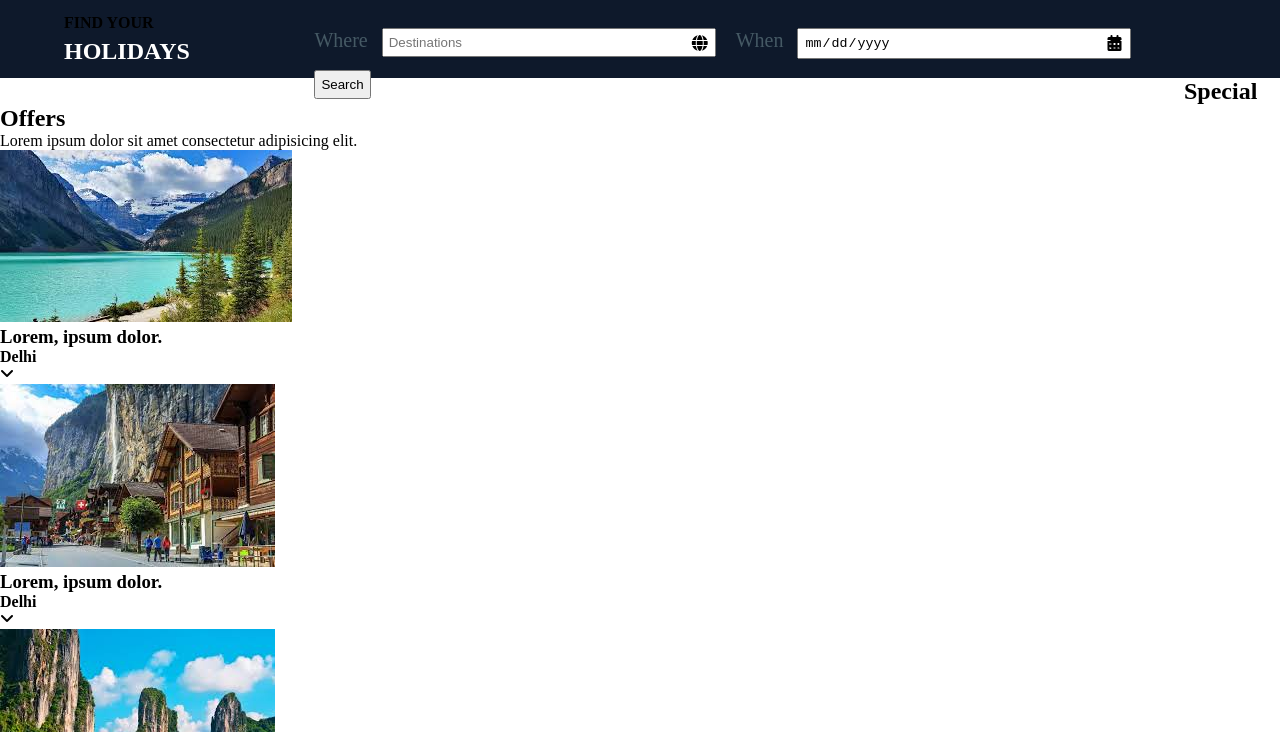
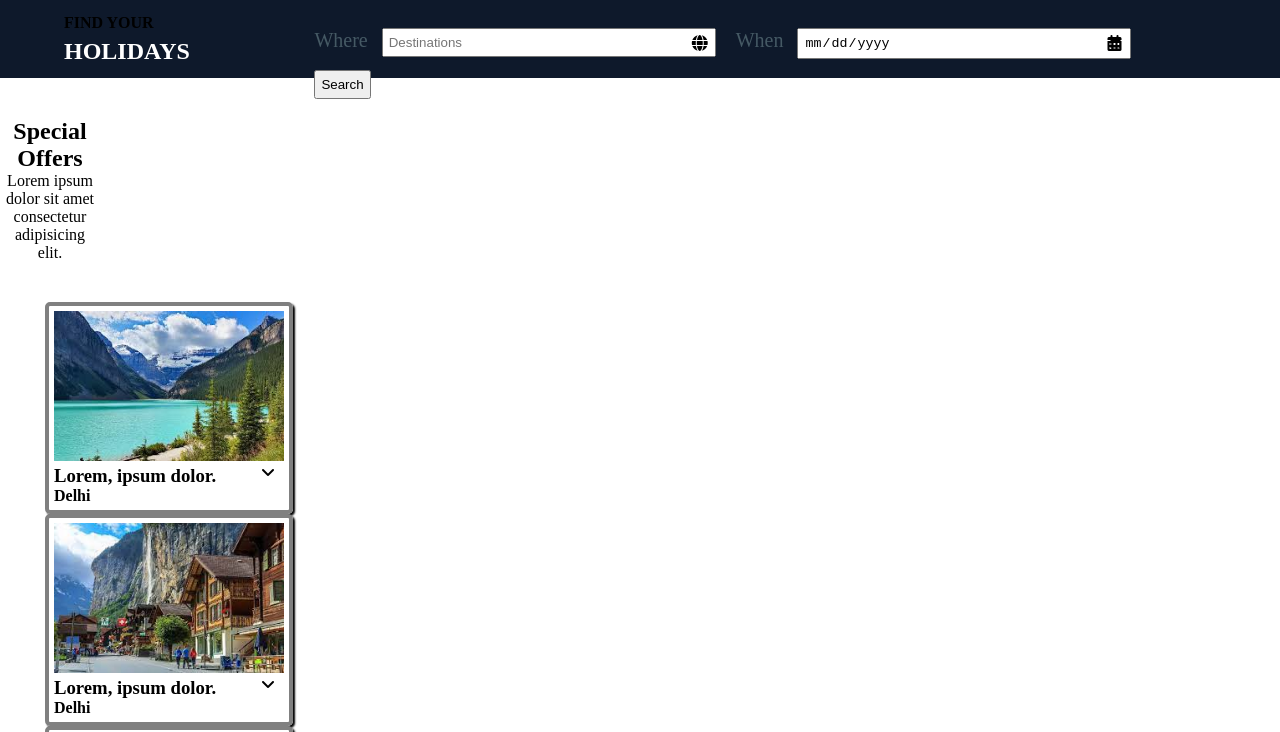
Before and after one commit to mhkthakur/Basic-HTML-CSS-Project-, a plain HTML site: page index.html in a window 1280 px wide. Shown: the part 602-1334 px from the top of the page. Drawn offline with Linux system fonts and the light colour scheme.

Commit message:
Working on Row 5 CSS

```diff
--- a/CSS/style.css
+++ b/CSS/style.css
@@ -281,3 +281,53 @@
 }
 
 /* Row 4 CSS is complete */
+
+/* Row 5 CSS start */
+
+#row5{
+    height: 500px;
+    width: 100px;
+    background: #fff;
+}
+.offer-section{
+    width: 90%;
+    margin: 0 auto;
+}
+.offer-top{
+    text-align: center;
+    padding: 40px 0px;
+}
+.offer-top h2{}
+.offer-top p{}
+.offer-bottom{}
+.all-offer-item{}
+.offer-item{
+    width: 230px;
+    float: left;
+    margin-left: 40px;
+    border: 4px solid grey;
+    border-radius: 5px;
+    box-shadow: 2px 2px 2px;
+    padding: 5px;
+    transition: 1s;
+}
+.offer-item:hover{
+    transform: scale(1.2);
+}
+.offer-item img{
+    width: 100%;
+    height: 150px;
+}
+.offer-text{
+    width: 80%;
+    float: left;
+}
+.offer-text h3{}
+.offer-text h4{}
+.offer-icon{
+    width: 10%;
+    float: right;
+}
+.offer-icon i{}
+
+/* Row 5 CSS is complete */
```
Also changed, not shown: index.html (+4 -4 lines).
